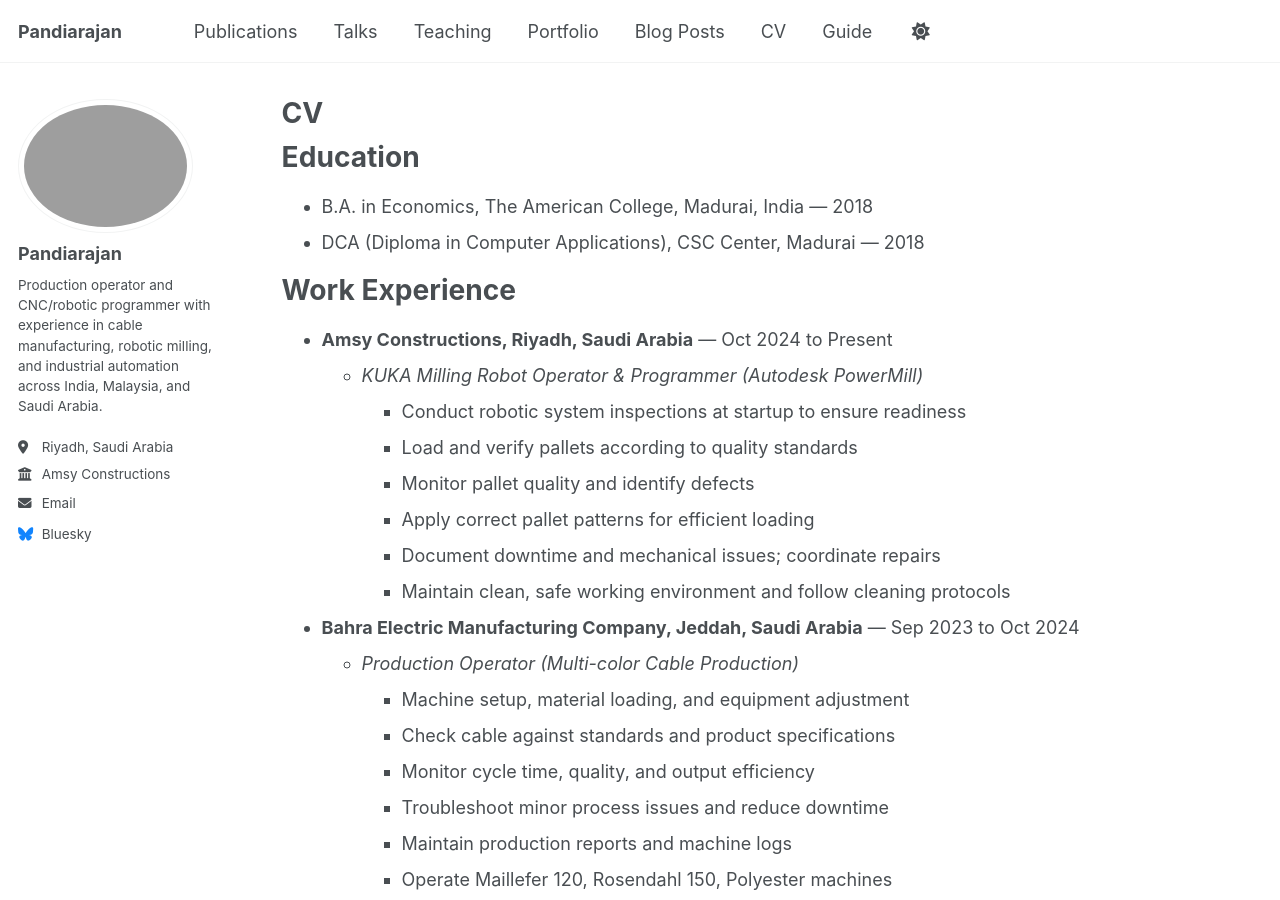
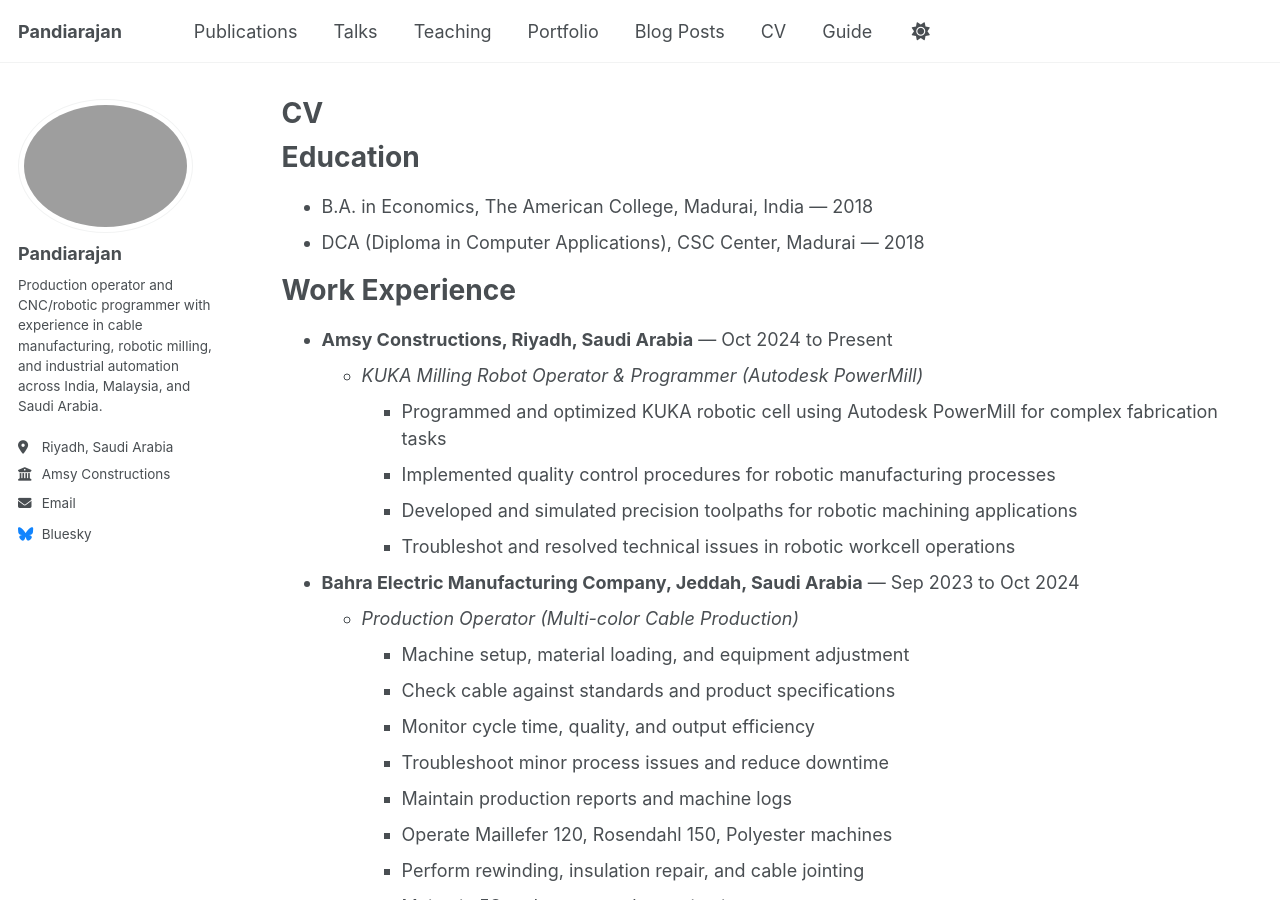
Before and after one commit to pandipreethi98430-ctrl/pandipreethi98430-ctrl, a Jekyll site: the page built from _pages/cv.md, in a window 1280 px wide and 900 px high. Built offline with Jekyll 4.4.1, drawn with Linux system fonts in a browser that asks for light colours; a script that is not in the unit is left out.

Commit message:
Update cv.md

```diff
--- a/_pages/cv.md
+++ b/_pages/cv.md
@@ -18,12 +18,10 @@ Work Experience
 ======
 * **Amsy Constructions, Riyadh, Saudi Arabia** — Oct 2024 to Present
   * *KUKA Milling Robot Operator & Programmer (Autodesk PowerMill)*
-    - Conduct robotic system inspections at startup to ensure readiness
-    - Load and verify pallets according to quality standards
-    - Monitor pallet quality and identify defects
-    - Apply correct pallet patterns for efficient loading
-    - Document downtime and mechanical issues; coordinate repairs
-    - Maintain clean, safe working environment and follow cleaning protocols
+    - Programmed and optimized KUKA robotic cell using Autodesk PowerMill for complex fabrication tasks
+    - Implemented quality control procedures for robotic manufacturing processes
+    - Developed and simulated precision toolpaths for robotic machining applications
+    - Troubleshot and resolved technical issues in robotic workcell operations
 
 * **Bahra Electric Manufacturing Company, Jeddah, Saudi Arabia** — Sep 2023 to Oct 2024
   * *Production Operator (Multi-color Cable Production)*
```
